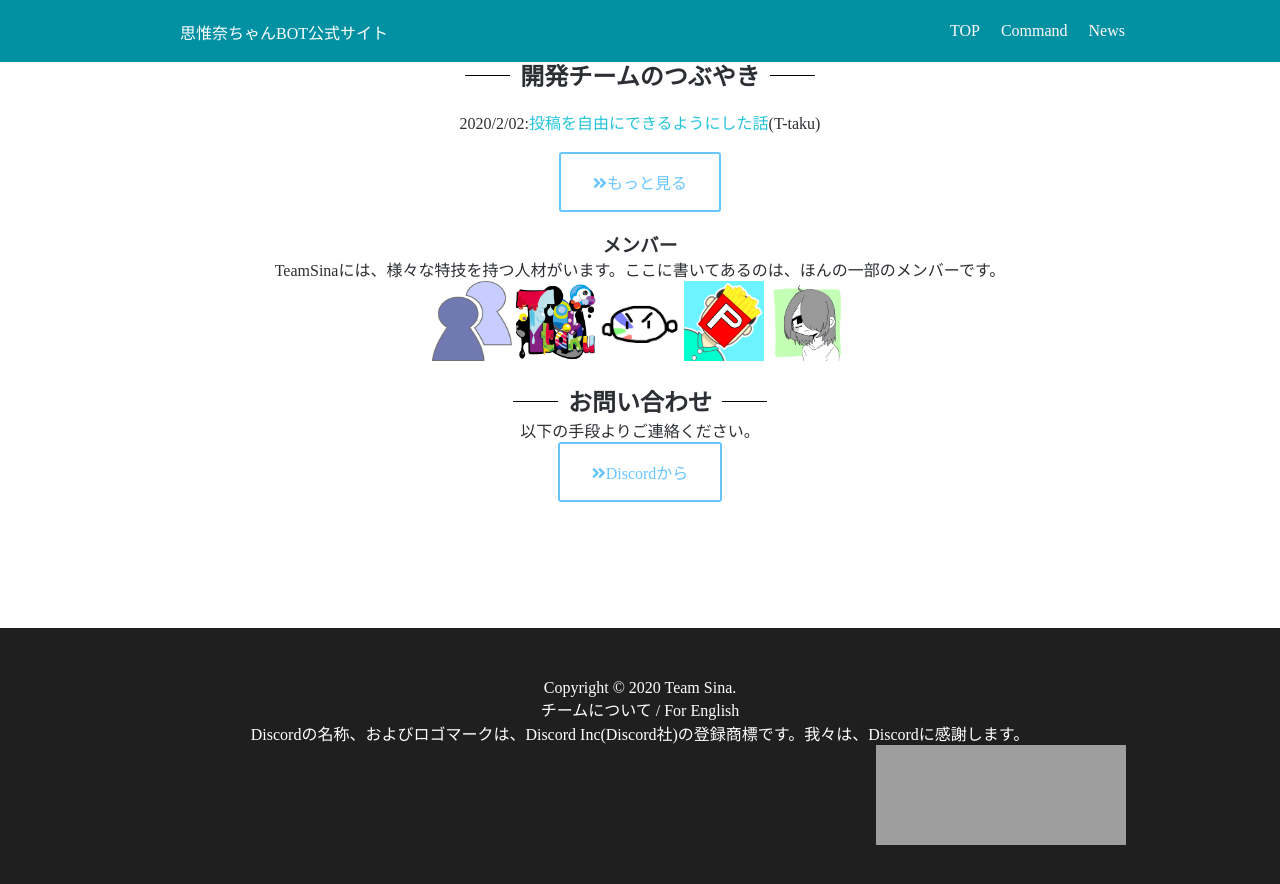
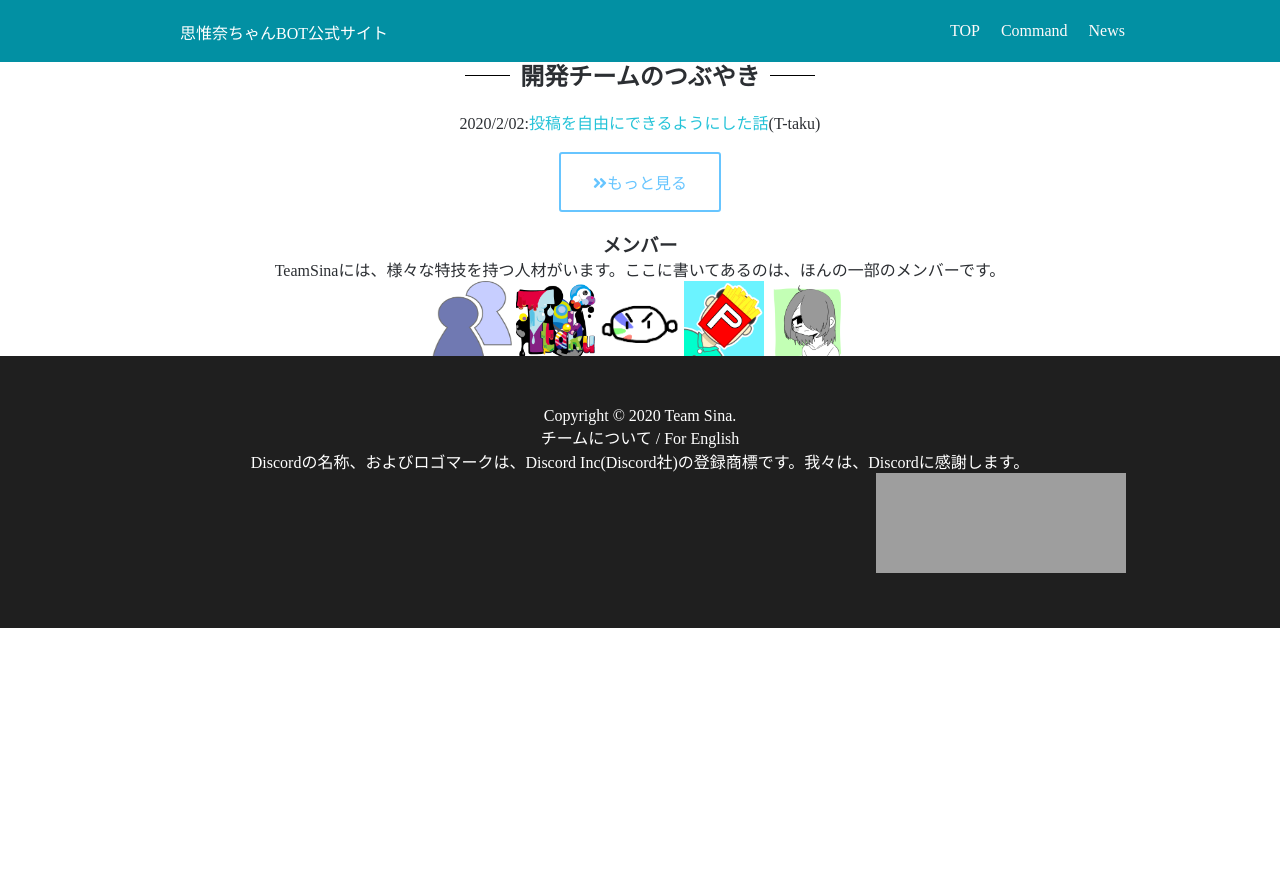
Before and after one commit to SinaKitagami/sinakitagami.github.io, a Jekyll site: the page built from index.md, in a window 1280 px wide and 900 px high, scrolled down 1079 px. Shown: the top 884 px of the window. Built offline with Jekyll 4.4.1, drawn with Linux system fonts in a browser that asks for light colours; nearby versions of some CDN libraries; after the commit the page ends 1707 px from its top, so only the background shows below that; grey boxes are pictures that could not be loaded.

Commit message:
Set footer position

```diff
--- a/assets/css/main.scss
+++ b/assets/css/main.scss
@@ -13,6 +13,8 @@ body{
     margin:0; padding:0;
     color: #2C2F33;
     background-color: rgba(255, 255, 255, 0.781);
+    position: relative;
+    min-height: 100vh;
   }
 
 /*ヘッダー部分*/
@@ -151,6 +153,10 @@ body{
     padding: 4vw 12vw;
     text-align: center;
     color:#fff;
+    position: absolute;
+    width: 100%;
+    bottom: 0;
+    box-sizing: border-box;
   }
   footer>a{
     color: #fff !important;
```
